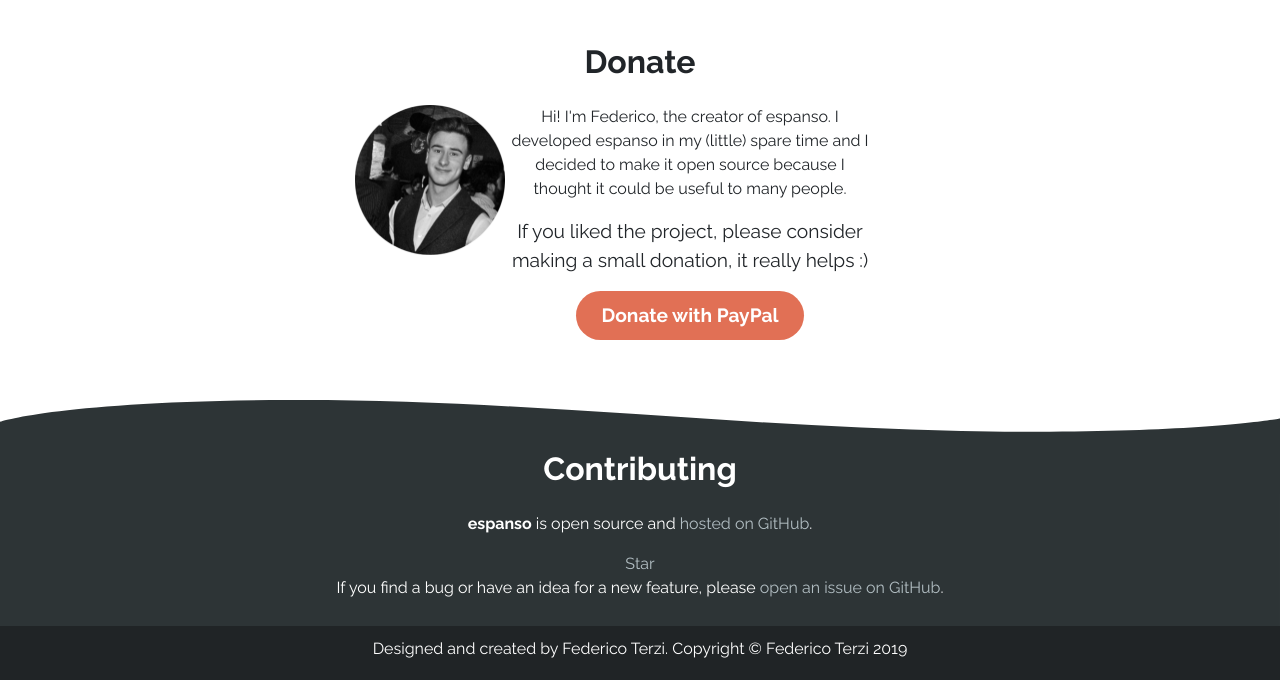
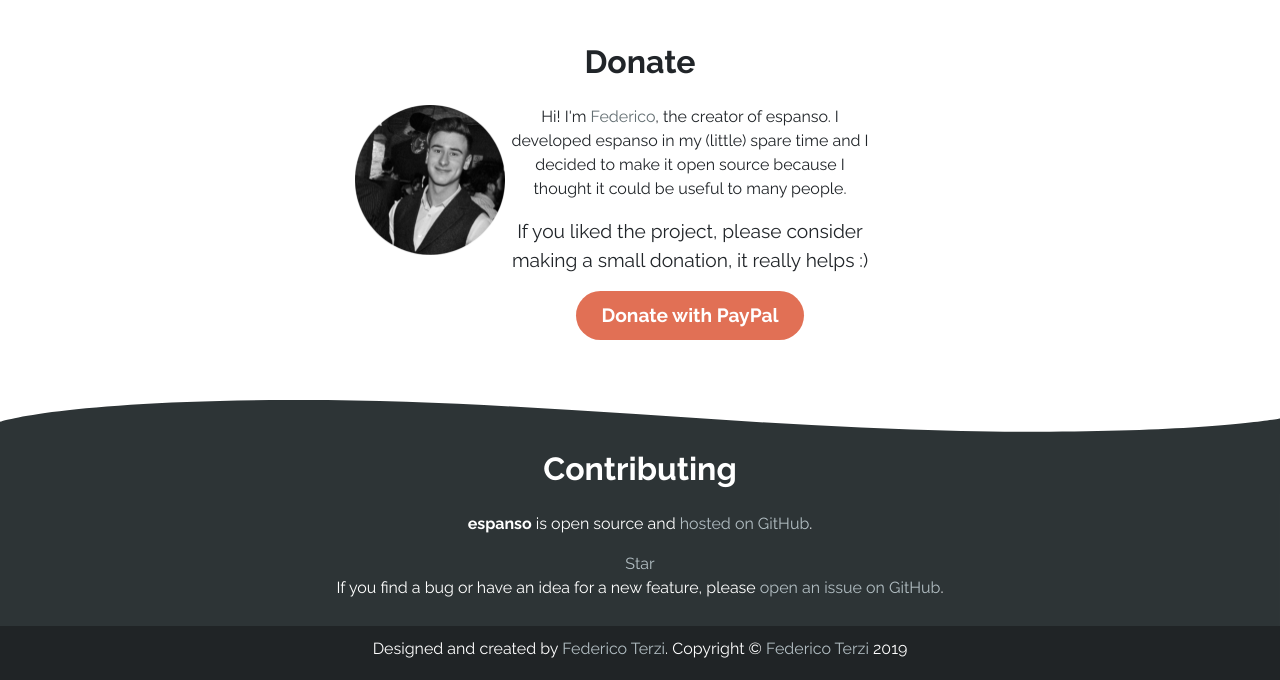
Before and after one commit to espanso/espanso, a Jekyll site: the page built from 404.html, in a window 1280 px wide. Shown: the part 269-949 px from the top of the page. Built offline with Jekyll 4.4.1, drawn with Linux system fonts in a browser that asks for light colours.

Commit message:
Fix flickering

```diff
--- a/_includes/donate.html
+++ b/_includes/donate.html
@@ -3,10 +3,12 @@
     <h2 class="text-center mt-5 mb-4">Donate</h2>
     <div class="row">
         <div class="col-md-3">
-            <img src="/assets/images/profile.png" class="mb-3"/>
+            <a href="https://federicoterzi.com" target="_blank">
+                <img src="/assets/images/profile.png" class="mb-3"/>
+            </a>
         </div>
         <div class="col-md-8">
-            <p>Hi! I'm Federico, the creator of espanso. I developed espanso in my (little) spare time
+            <p>Hi! I'm <a href="https://federicoterzi.com" target="_blank">Federico</a>, the creator of espanso. I developed espanso in my (little) spare time
                 and I decided to make it open source because I thought it could be useful to many people.
             </p>
             <p class="bigger">If you liked the project, please consider making a small donation, it really helps :)</p>
--- a/_includes/footer.html
+++ b/_includes/footer.html
@@ -2,12 +2,11 @@
     <div class="contrib-box">
         <h2 class="mb-4">Contributing</h2>
         <p><b>espanso</b> is open source and <a href="https://github.com/federico-terzi/espanso">hosted on GitHub</a>.</p>
-        <!-- Place this tag where you want the button to render. -->
-<a class="github-button" href="https://github.com/federico-terzi/espanso" data-size="large" data-show-count="true" aria-label="Star federico-terzi/espanso on GitHub">Star</a>
+        <a class="github-button" href="https://github.com/federico-terzi/espanso" data-size="large" data-show-count="true" aria-label="Star federico-terzi/espanso on GitHub">Star</a>
         <p>If you find a bug or have an idea for a new feature,
             please <a href="https://github.com/federico-terzi/espanso/issues">open an issue on GitHub</a>.</p>
     </div>
     <div class="copy-box">
-        <p class="bottom-paragraph">Designed and created by Federico Terzi. Copyright © Federico Terzi 2019</p>
+        <p class="bottom-paragraph">Designed and created by <a href="https://federicoterzi.com" target="_blank">Federico Terzi</a>. Copyright © <a href="https://federicoterzi.com" target="_blank">Federico Terzi</a> 2019</p>
     </div>
 </div>
--- a/_sass/_donate.scss
+++ b/_sass/_donate.scss
@@ -18,6 +18,10 @@
         font-size: 1.2em;
     }
 
+    a {
+        color: $grayColor;
+    }
+
     .btn {
         font-weight: 700;
         font-size: 1.2em;
--- a/_sass/_homepage.scss
+++ b/_sass/_homepage.scss
@@ -3,7 +3,7 @@
 
     h1 {
         font-weight: 400;
-        margin: 120px 0 160px 0;
+        margin: 100px 0 130px 0;
 
         @media screen and (max-width: $screen-desktop) {
             margin: 80px 0 100px 0;
@@ -12,6 +12,7 @@
         @media screen and (max-width: $screen-phone) {
             margin: 35px 0 70px 0;
             font-size: 2.5em;
+            height: 150px;
         }
     }
 
@@ -99,6 +100,7 @@
         background-color: $blackColor;
         color: white;
         height: 90px;
+        width: 100%;
         padding: 10px 20px 10px 20px;
         border-radius: 5px;
         margin: auto;
```
Also changed, not shown: index.html (+44 -7 lines).
